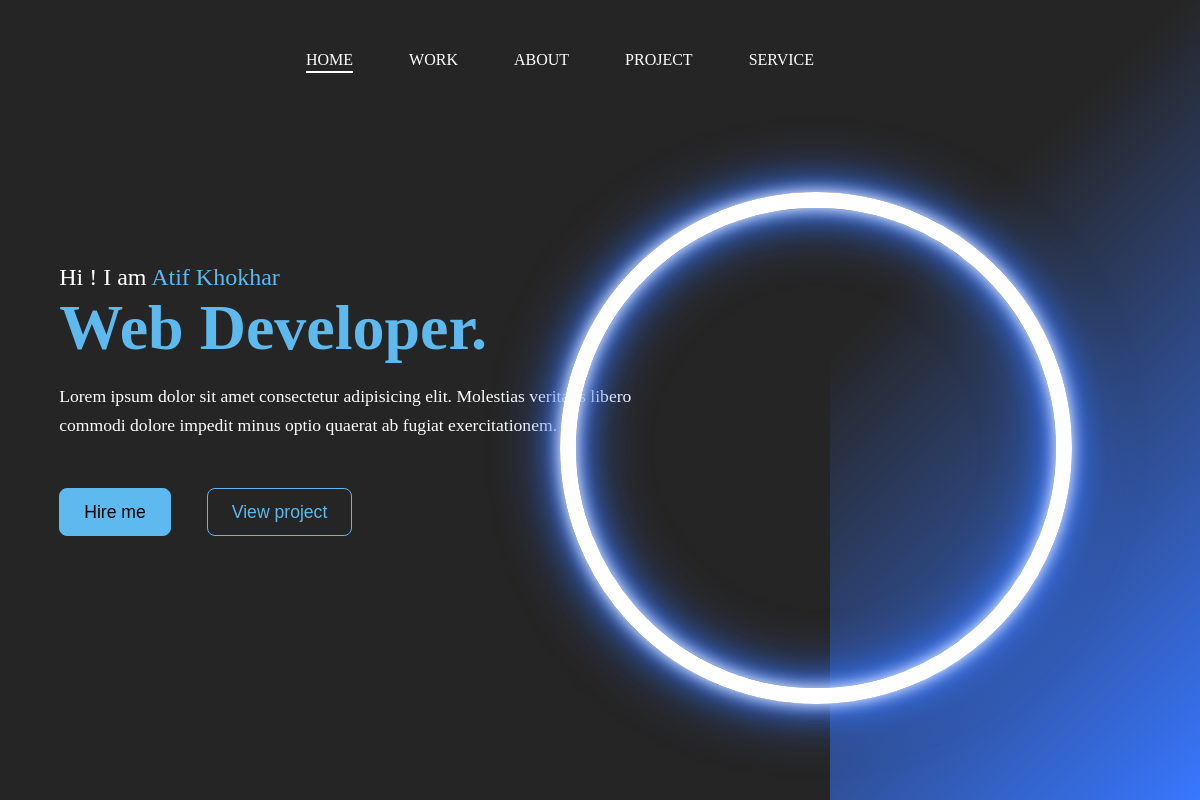
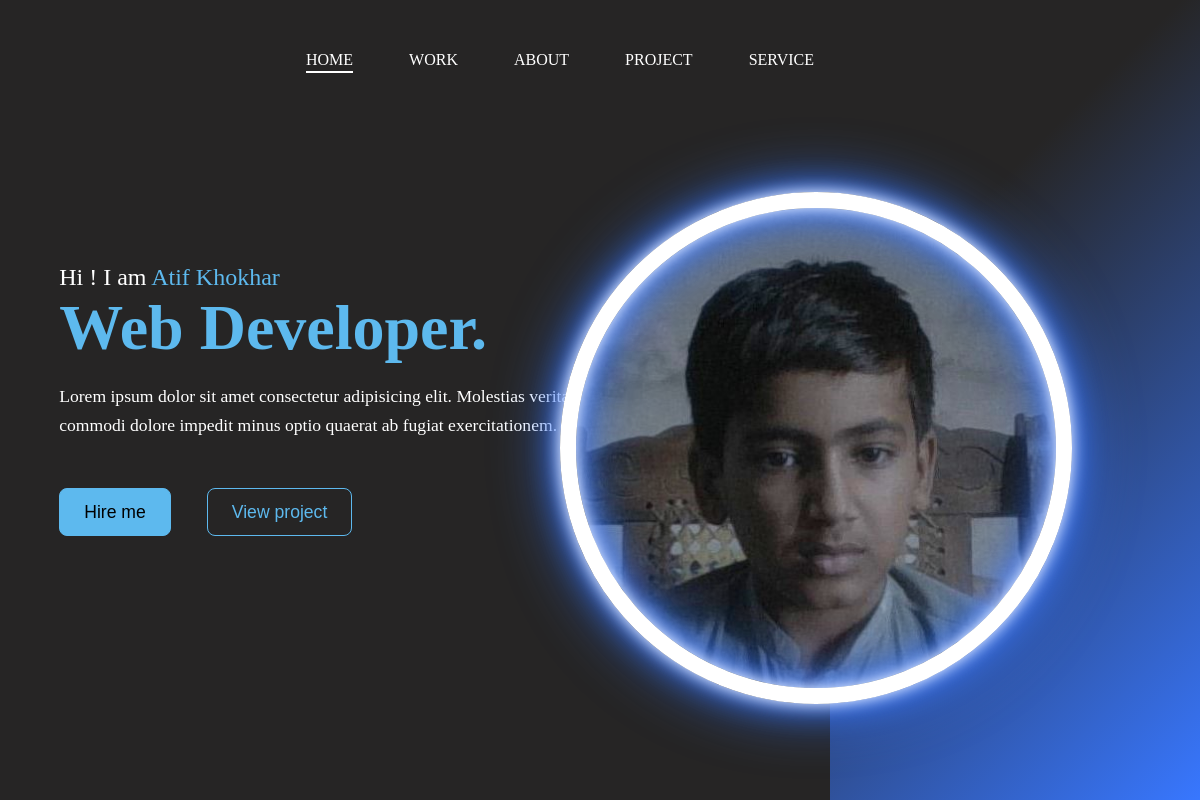
Before and after one commit to atifdevv/portfolio-, a plain HTML site: page index.html in a window 1280 px wide. Shown: the full height of the page, 80-1280 px from the left. Drawn offline with Linux system fonts and the light colour scheme.

Commit message:
Update index.html

```diff
--- a/index.html
+++ b/index.html
@@ -129,7 +129,7 @@ transform: translate(-50%,-50%);
     width: 37rem;
 }
 .circle:nth-child(2){
-    background-image: url("./image/WIN_20250616_03_13_04_Pro.jpg");
+    background-image: url("WIN_20250616_03_13_04_Pro.jpg");
     width: 30rem;
     background-size: 110%; background-repeat: no-repeat;
     border: 1rem solid white;
```
